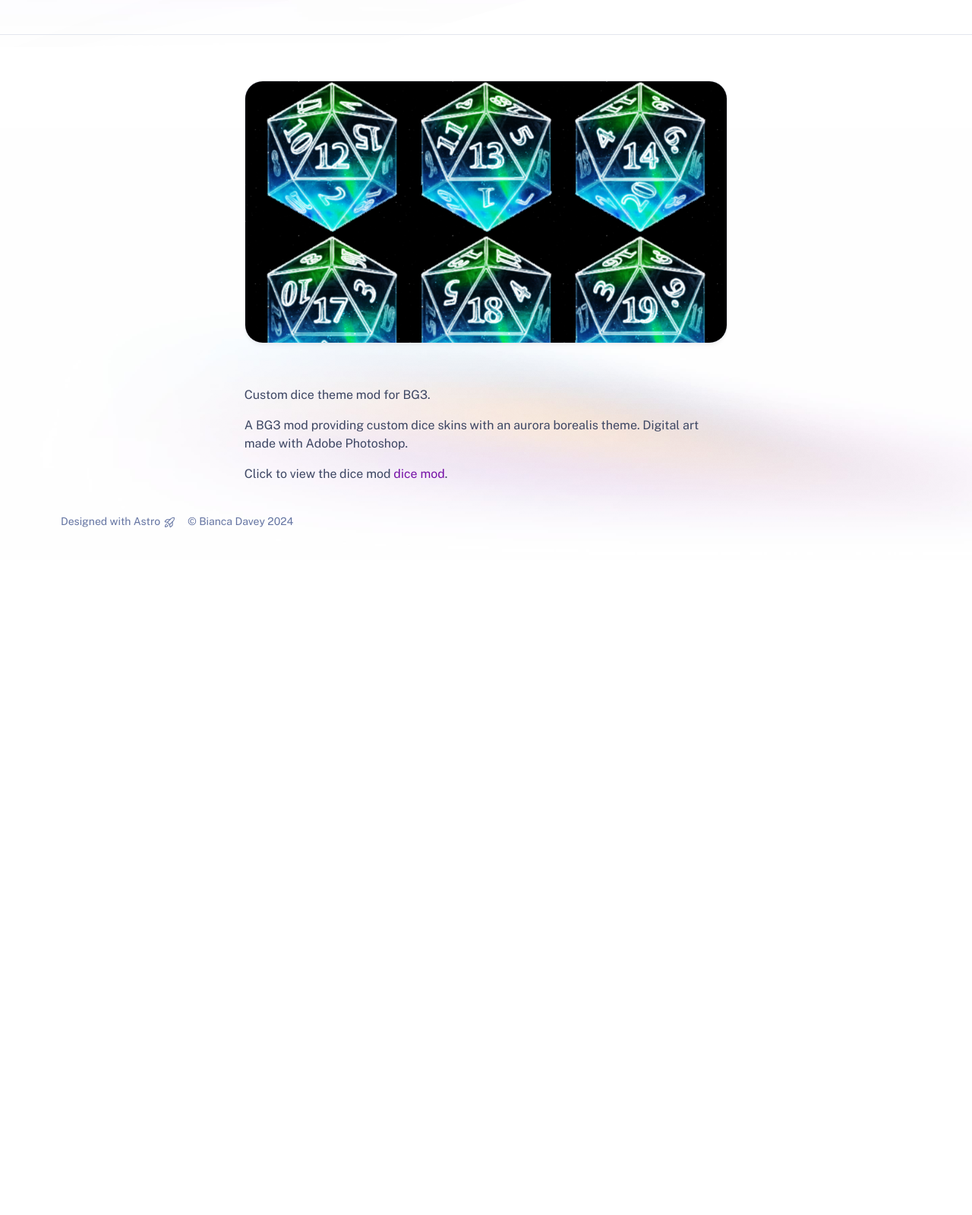
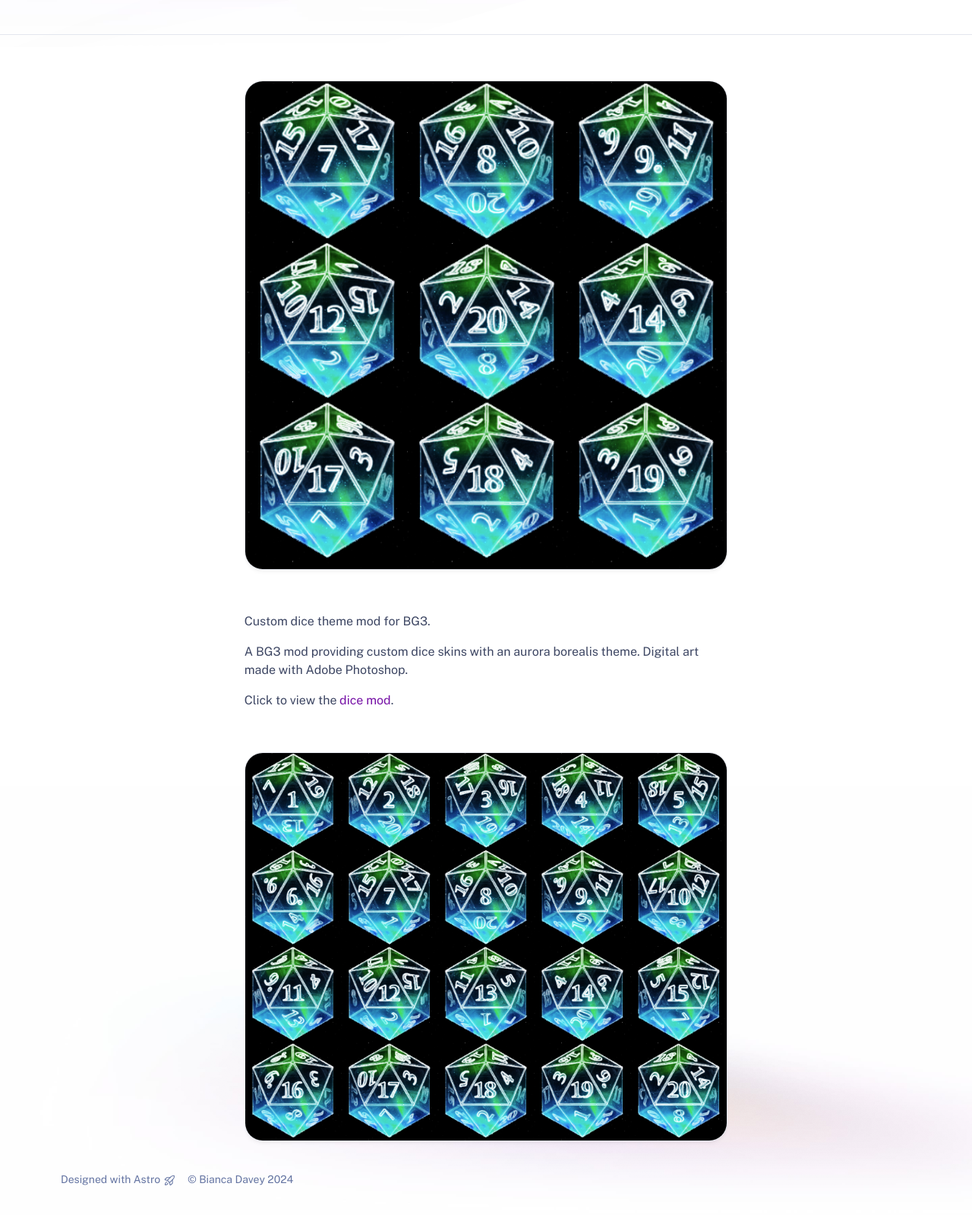
Before and after one commit to BiancaDavey/PortfolioSite, an Astro site: page /PortfolioSite/projects/nested/digital-art in a window 1280 px wide. Shown: the part 365-1964 px from the top of the page at 76% size. Before the commit the page ends 1102 px from the top, so only its background shows below. Built offline with nearby package versions, Linux system fonts and the light colour scheme; Astro itself is replaced by a stand-in of ours.

Commit message:
Update project page images. Update home page tagline.

```diff
--- a/src/content/projects/nested/digital-art.md
+++ b/src/content/projects/nested/digital-art.md
@@ -1,8 +1,10 @@
 ---
 title: Adobe Photoshop - Digital Art
 publishDate: 2024-12-29 00:00:00
-img: /PortfolioSite/assets/digital-art-dice0.png
+img: /PortfolioSite/assets/dice0.png
 img_alt: Image of project
+img2: /PortfolioSite/assets/dice1.png
+img2_alt: Image of project
 description: |
 tags:
   - Adobe Photoshop
@@ -13,4 +15,4 @@ Custom dice theme mod for BG3.
 
 A BG3 mod providing custom dice skins with an aurora borealis theme. Digital art made with Adobe Photoshop.
 
-Click to view the dice mod <a href="https://www.nexusmods.com/baldursgate3/mods/2158">dice mod</a>.
+Click to view the <a href="https://www.nexusmods.com/baldursgate3/mods/2158">dice mod</a>.
--- a/src/pages/index.astro
+++ b/src/pages/index.astro
@@ -30,6 +30,7 @@
 			<header class="hero">
 				<Hero
 					title="Hello, my name is Bianca Davey"
+					tagline="Welcome to my portfolio."
 					align="start"
 				>
 				</Hero>
```
Also changed, not shown: public/assets/dice0.png (added), public/assets/dice1.png (added), public/assets/digital-art-dice0.png (deleted).
